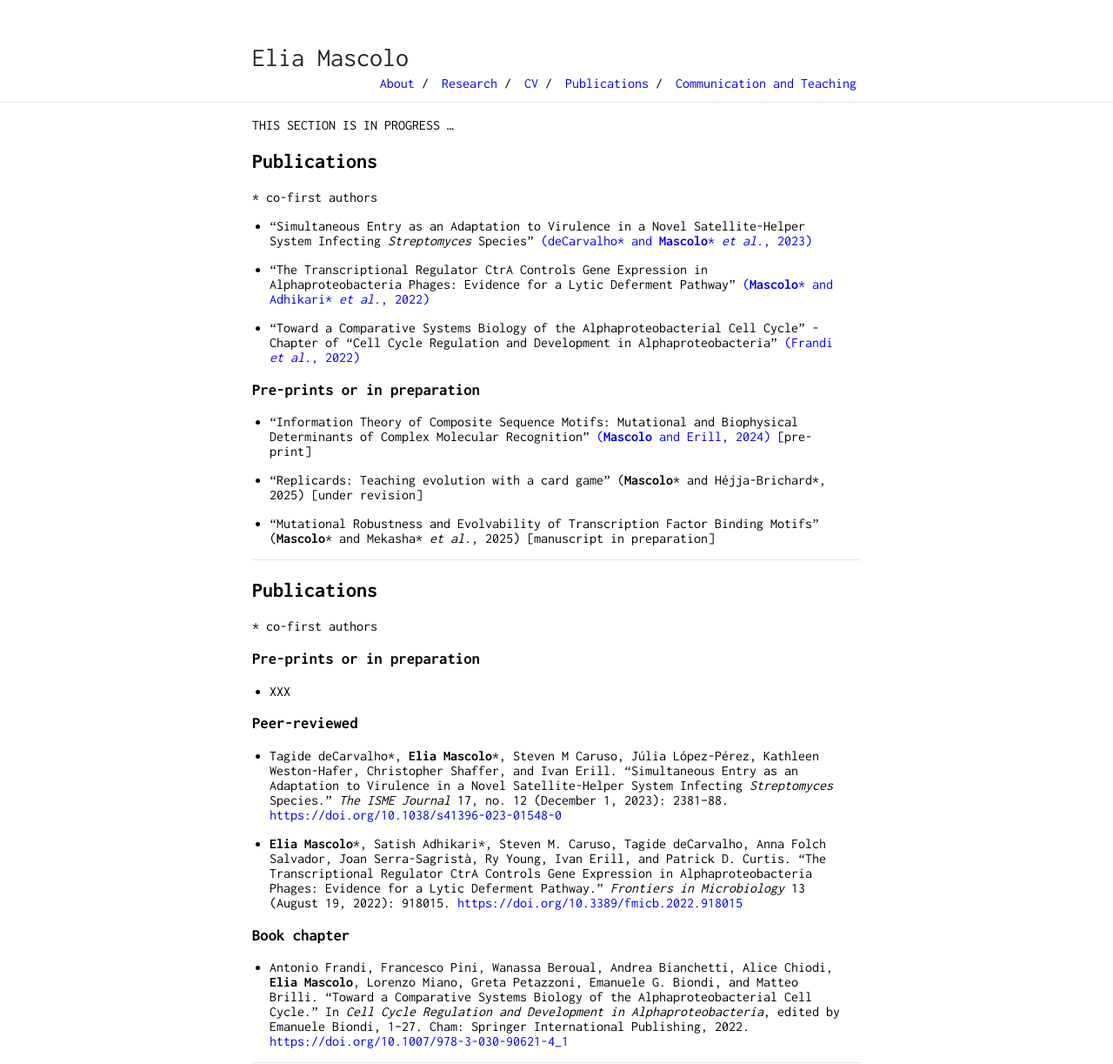
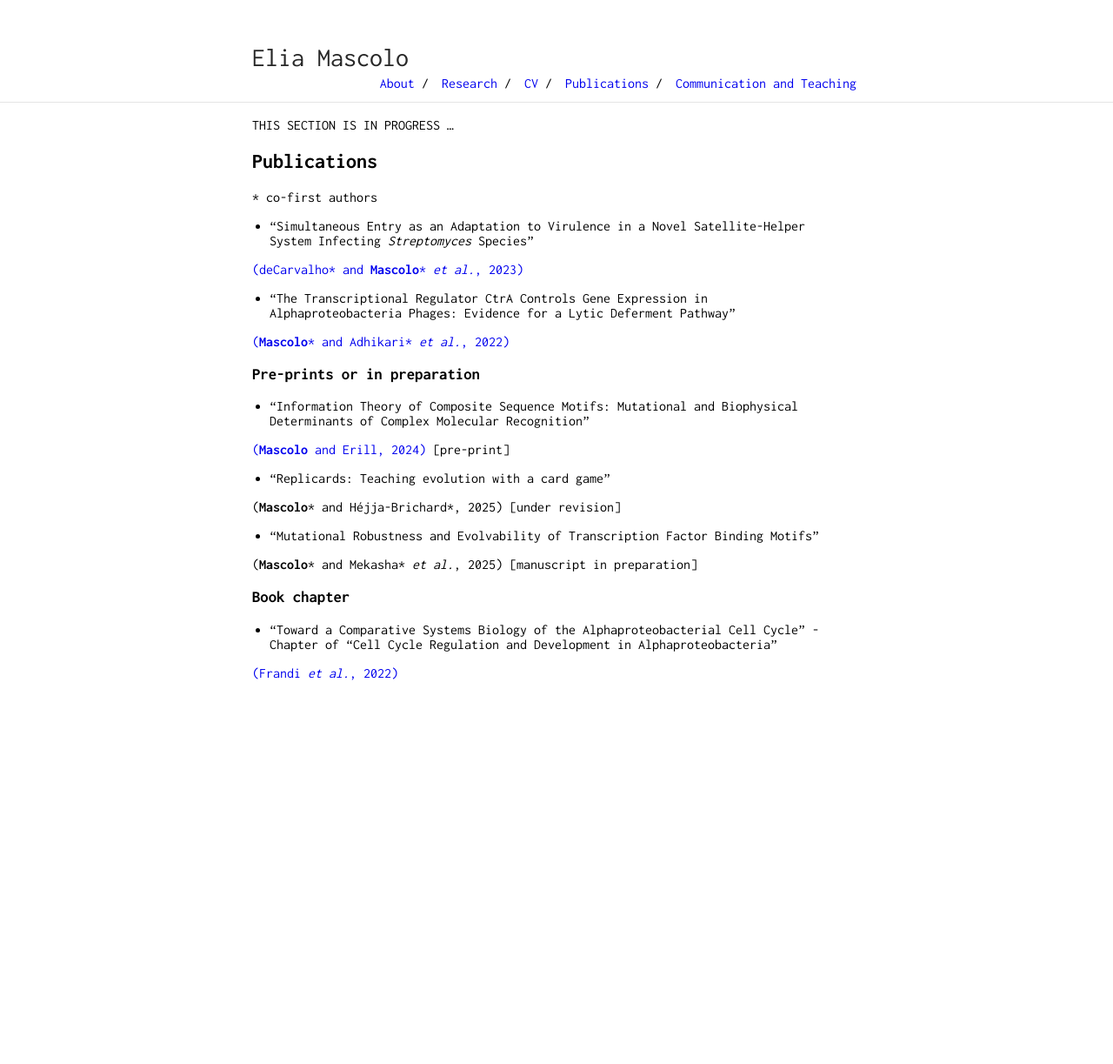
Before and after one commit to eliamascolo/eliamascolo.github.io, a Jekyll site: the page built from publications.md, in a window 1280 px wide. Shown: the whole page at 87% size. Built offline with Jekyll 4.4.1, drawn with Linux system fonts in a browser that asks for light colours; our own code applies the rules of GitHub Pages for plain Markdown files; after the commit the page ends 900 px from its top, so only the background shows below that; part of the change alters nothing that is shown.

Commit message:
Update publications.md

```diff
--- a/publications.md
+++ b/publications.md
@@ -5,28 +5,36 @@ THIS SECTION IS IN PROGRESS ...
 \* co-first authors
 
 * "Simultaneous Entry as an Adaptation to Virulence in a Novel Satellite-Helper System Infecting *Streptomyces* Species"
+
 [(deCarvalho\* and **Mascolo**\* *et al.*, 2023)](https://doi.org/10.1038/s41396-023-01548-0)
 
 * "The Transcriptional Regulator CtrA Controls Gene Expression in Alphaproteobacteria Phages: Evidence for a Lytic Deferment Pathway"
+
 [(**Mascolo**\* and Adhikari\* *et al.*, 2022)](https://doi.org/10.3389/fmicb.2022.918015)
-
-* "Toward a Comparative Systems Biology of the Alphaproteobacterial Cell Cycle" - Chapter of "Cell Cycle Regulation and Development in Alphaproteobacteria"
-[(Frandi *et al.*, 2022)](https://doi.org/10.1007/978-3-030-90621-4_1)
 
 ### Pre-prints or in preparation
 
 * "Information Theory of Composite Sequence Motifs: Mutational and Biophysical Determinants of Complex Molecular Recognition"
-[(**Mascolo** and Erill, 2024)](https://doi.org/10.1101/2024.11.11.623117)
-[pre-print]
+
+[(**Mascolo** and Erill, 2024)](https://doi.org/10.1101/2024.11.11.623117) [pre-print]
 
 * "Replicards: Teaching evolution with a card game"
-(**Mascolo**\* and Héjja-Brichard\*, 2025)
-[under revision]
+
+(**Mascolo**\* and Héjja-Brichard\*, 2025) [under revision]
 
 * "Mutational Robustness and Evolvability of Transcription Factor Binding Motifs"
+
 (**Mascolo**\* and Mekasha\* *et al.*, 2025) [manuscript in preparation]
 
----
+### Book chapter
+
+* "Toward a Comparative Systems Biology of the Alphaproteobacterial Cell Cycle" - Chapter of "Cell Cycle Regulation and Development in Alphaproteobacteria"
+
+[(Frandi *et al.*, 2022)](https://doi.org/10.1007/978-3-030-90621-4_1)
+
+
+<!--
+
 
 ## Publications
 \* co-first authors
@@ -44,4 +52,4 @@ THIS SECTION IS IN PROGRESS ...
 ### Book chapter
 * Antonio Frandi, Francesco Pini, Wanassa Beroual, Andrea Bianchetti, Alice Chiodi, **Elia Mascolo**, Lorenzo Miano, Greta Petazzoni, Emanuele G. Biondi, and Matteo Brilli. “Toward a Comparative Systems Biology of the Alphaproteobacterial Cell Cycle.” In *Cell Cycle Regulation and Development in Alphaproteobacteria*, edited by Emanuele Biondi, 1–27. Cham: Springer International Publishing, 2022. <https://doi.org/10.1007/978-3-030-90621-4_1>
 
----
+-->
```
